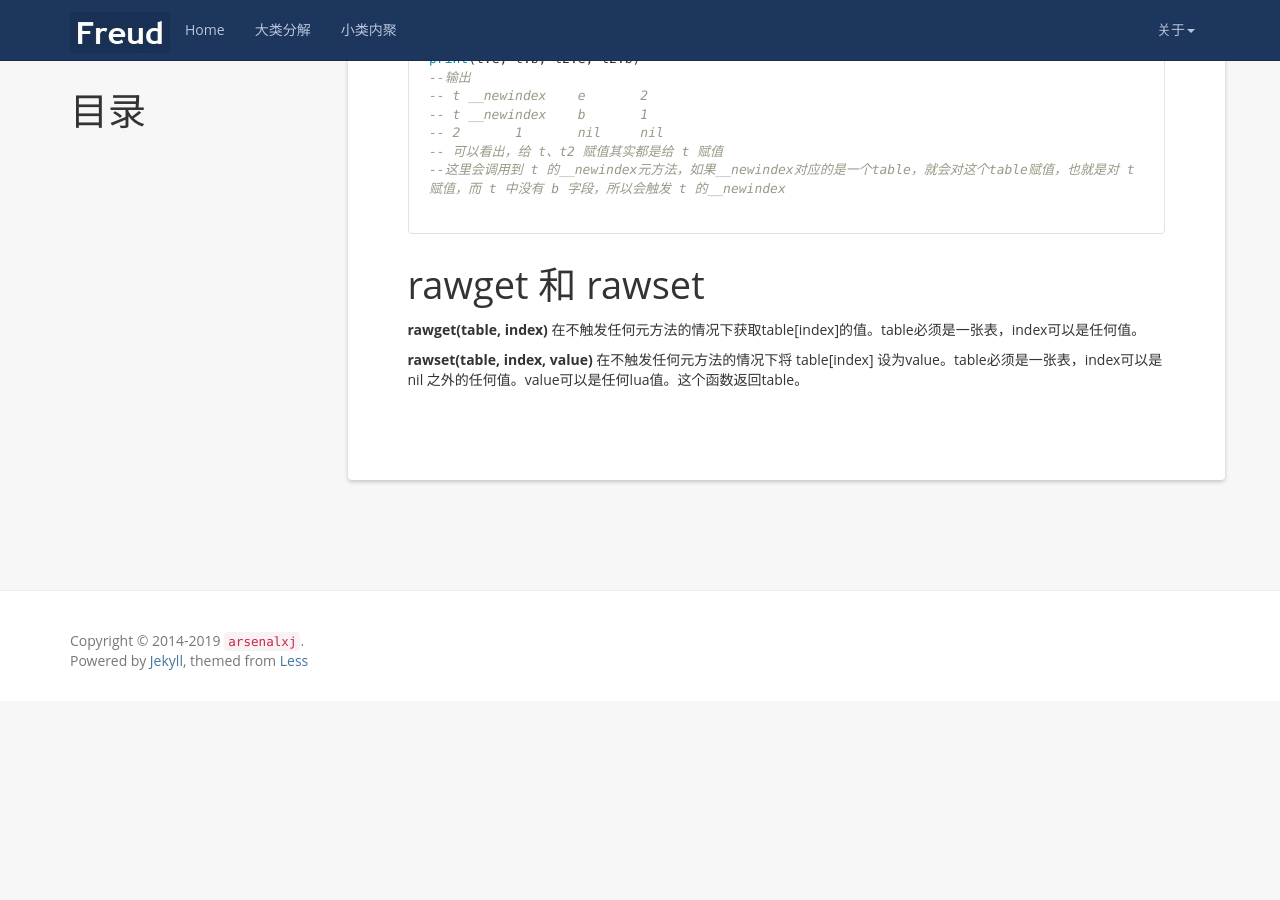
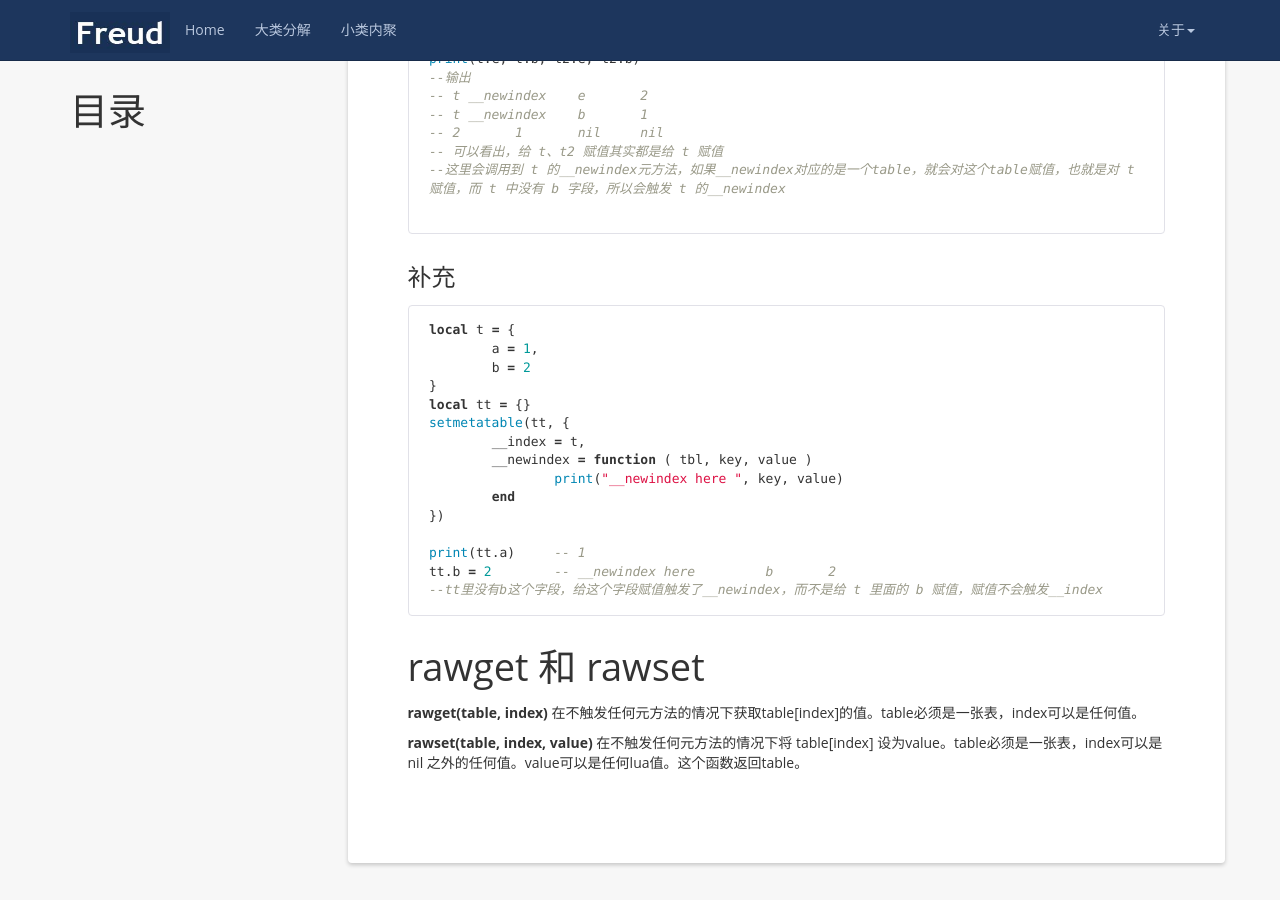
Before and after one commit to ArsLiXiaoJie/ArsLiXiaoJie.github.io, a Jekyll site: the page built from _posts/2019-07-04-luameta.md, in a window 1280 px wide and 900 px high, scrolled down 2163 px. Built offline with Jekyll 4.4.1, drawn with Linux system fonts in a browser that asks for light colours; nearby versions of some CDN libraries; a script that is not in the unit is left out; comment, search, counter and statistics services are not loaded; before the commit the page ends 2864 px from its top, so only the background shows below that.

Commit message:
lua table只读

````diff
--- a/_posts/2019-07-04-luameta.md
+++ b/_posts/2019-07-04-luameta.md
@@ -109,6 +109,28 @@ print(t.e, t.b, t2.e, t2.b)
 
 ```
 
+### 补充
+
+```lua
+local t = {
+	a = 1,
+	b = 2
+}
+local tt = {}
+setmetatable(tt, {
+	__index = t,
+	__newindex = function ( tbl, key, value )
+		print("__newindex here ", key, value)
+	end
+})
+
+print(tt.a)	-- 1
+tt.b = 2	-- __newindex here         b       2
+--tt里没有b这个字段，给这个字段赋值触发了__newindex，而不是给 t 里面的 b 赋值，赋值不会触发__index
+```
+
+
+
 # rawget 和 rawset
 
 **rawget(table, index)** 在不触发任何元方法的情况下获取table[index]的值。table必须是一张表，index可以是任何值。
````
Also changed, not shown: _posts/2019-07-04-luareadonly.md (added, +84 -0 lines).
